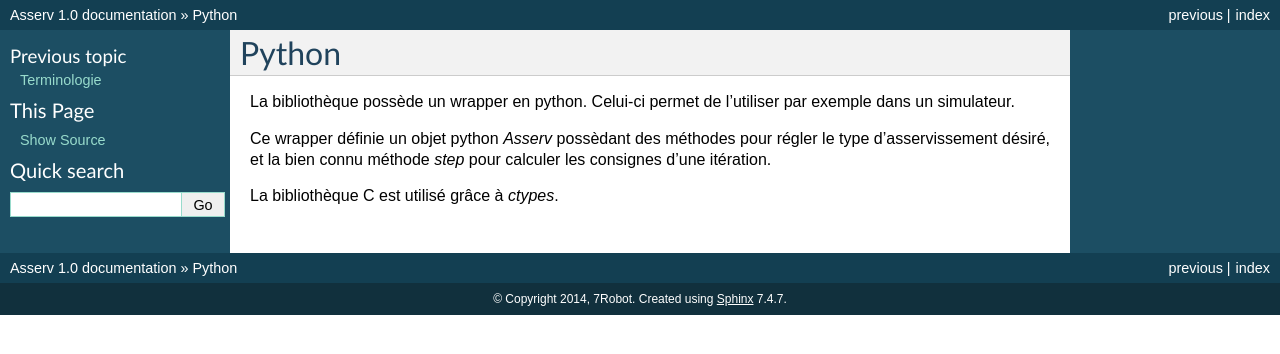
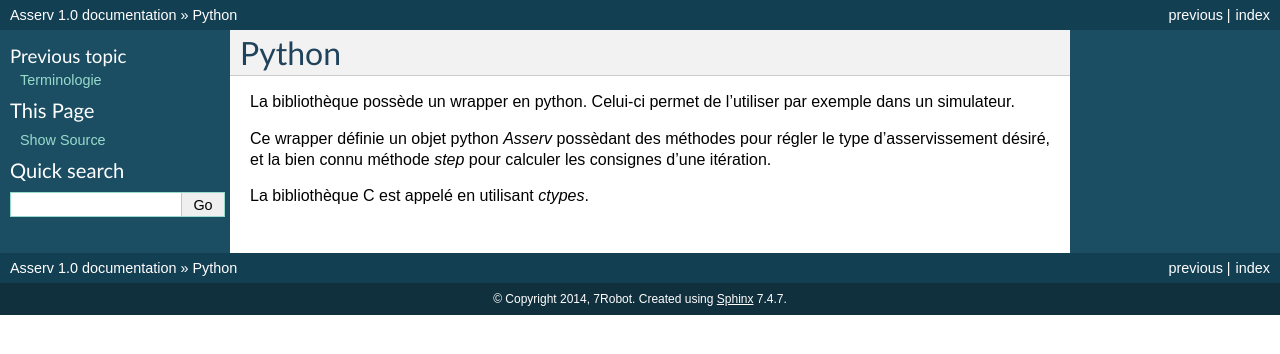
Before and after one commit to 7Robot/Asserv, a Sphinx documentation site: the page built from doc/source/python.rst, in a window 1280 px wide. Shown: the top 354 px of the page. Built offline with Sphinx 7.4.7, drawn with Linux system fonts in a browser that asks for light colours; formulas are drawn with MathJax 3.

Commit message:
Modif mineur python

```diff
--- a/doc/source/python.rst
+++ b/doc/source/python.rst
@@ -8,4 +8,4 @@ Ce wrapper définie un objet python `Asserv` possèdant des méthodes pour régl
 le type d’asservissement désiré, et la bien connu méthode `step` pour calculer
 les consignes d’une itération.
 
-La bibliothèque C est utilisé grâce à `ctypes`.
+La bibliothèque C est appelé en utilisant `ctypes`.
```
